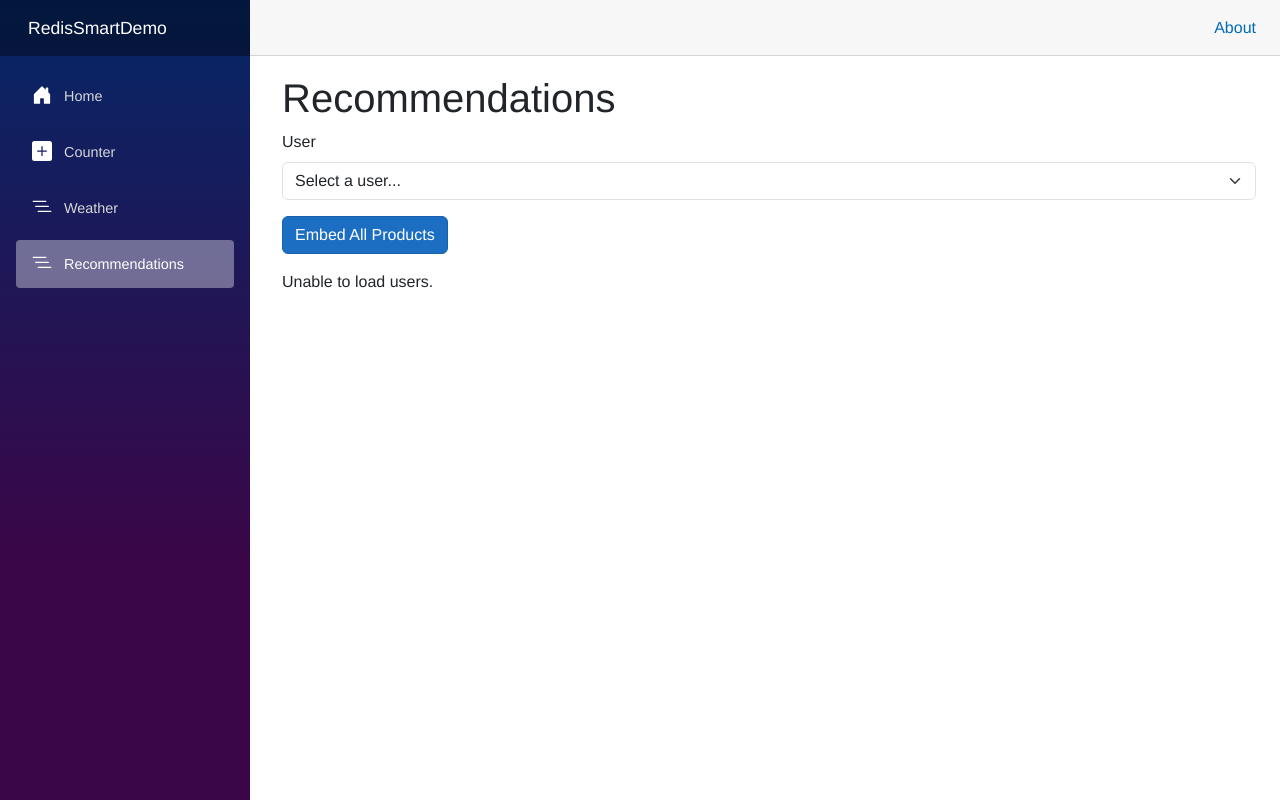
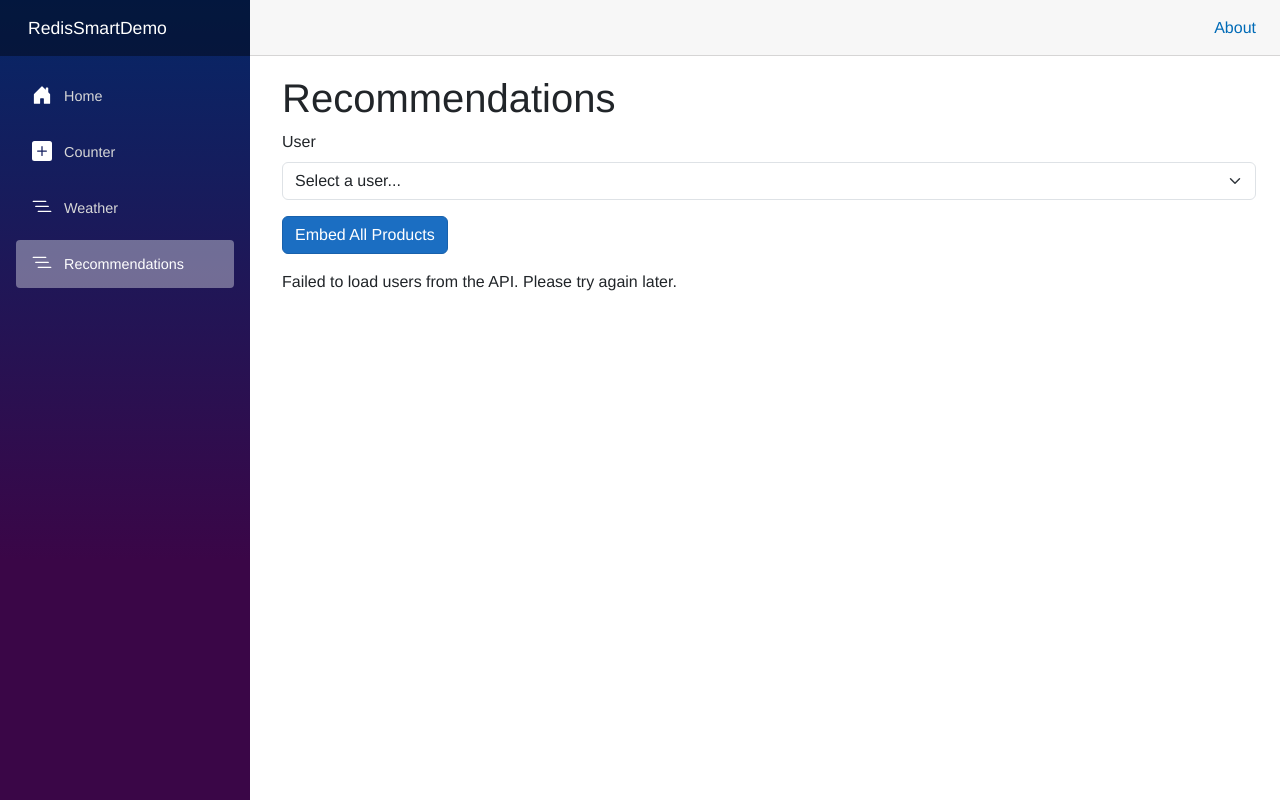
Before and after one commit to akhorozov/smart-dashboard, an ASP.NET Core app: page /recommendations in a window 1280 px wide. Run offline with ASP.NET Core 8, Linux system fonts and the light colour scheme; style sheets or scripts are compiled from the project's sources; some libraries are stand-ins or nearby versions.

Commit message:
refactor(web): improve recommendations embedding robustness
Agent-Logs-Url: https://github.com/akhorozov/smart-dashboard/sessions/175f4a05-af42-4b73-be56-87f2f36a5f60

Co-authored-by: akhorozov <4960129+akhorozov@users.noreply.github.com>

```diff
--- a/RedisSmartDemo.Web/Components/Pages/Recommendations.razor
+++ b/RedisSmartDemo.Web/Components/Pages/Recommendations.razor
@@ -76,7 +76,7 @@ else if (!string.IsNullOrWhiteSpace(selectedUserId))
         }
         catch
         {
-            statusMessage = "Unable to load users.";
+            statusMessage = "Failed to load users from the API. Please try again later.";
         }
         finally
         {
@@ -102,7 +102,7 @@ else if (!string.IsNullOrWhiteSpace(selectedUserId))
         }
         catch
         {
-            statusMessage = "Unable to load recommendations.";
+            statusMessage = "Failed to load recommendations for the selected user. Please try again.";
         }
         finally
         {
@@ -118,17 +118,38 @@ else if (!string.IsNullOrWhiteSpace(selectedUserId))
         try
         {
             var products = await RecommendationsApi.GetProductsAsync();
+            const int maxConcurrentEmbeds = 4;
+            var cancellationToken = CancellationToken.None;
+            var successfulEmbeds = 0;
+            var failedEmbeds = 0;
+            using var semaphore = new SemaphoreSlim(maxConcurrentEmbeds);
 
-            foreach (var product in products)
+            await Task.WhenAll(products.Select(async product =>
             {
-                await RecommendationsApi.EmbedProductAsync(product.Id);
-            }
+                await semaphore.WaitAsync(cancellationToken);
 
-            statusMessage = $"Embedded {products.Length} products.";
+                try
+                {
+                    await RecommendationsApi.EmbedProductAsync(product.Id, cancellationToken);
+                    Interlocked.Increment(ref successfulEmbeds);
+                }
+                catch
+                {
+                    Interlocked.Increment(ref failedEmbeds);
+                }
+                finally
+                {
+                    semaphore.Release();
+                }
+            }));
+
+            statusMessage = failedEmbeds == 0
+                ? $"Embedded {successfulEmbeds} products."
+                : $"Embedded {successfulEmbeds} products, {failedEmbeds} failed.";
         }
         catch
         {
-            statusMessage = "Unable to embed products.";
+            statusMessage = "Failed to embed one or more products. Please check the API service and try again.";
         }
         finally
         {
--- a/RedisSmartDemo.Web/Program.cs
+++ b/RedisSmartDemo.Web/Program.cs
@@ -2,6 +2,7 @@ using RedisSmartDemo.Web;
 using RedisSmartDemo.Web.Components;
 
 var builder = WebApplication.CreateBuilder(args);
+var apiServiceBaseAddress = new Uri("https+http://apiservice");
 
 // Add service defaults & Aspire client integrations.
 builder.AddServiceDefaults();
@@ -16,12 +17,12 @@ builder.Services.AddHttpClient<WeatherApiClient>(client =>
     {
         // This URL uses "https+http://" to indicate HTTPS is preferred over HTTP.
         // Learn more about service discovery scheme resolution at https://aka.ms/dotnet/sdschemes.
-        client.BaseAddress = new("https+http://apiservice");
+        client.BaseAddress = apiServiceBaseAddress;
     });
 
 builder.Services.AddHttpClient<RecommendationsApiClient>(client =>
     {
-        client.BaseAddress = new("https+http://apiservice");
+        client.BaseAddress = apiServiceBaseAddress;
     });
 
 var app = builder.Build();
```
